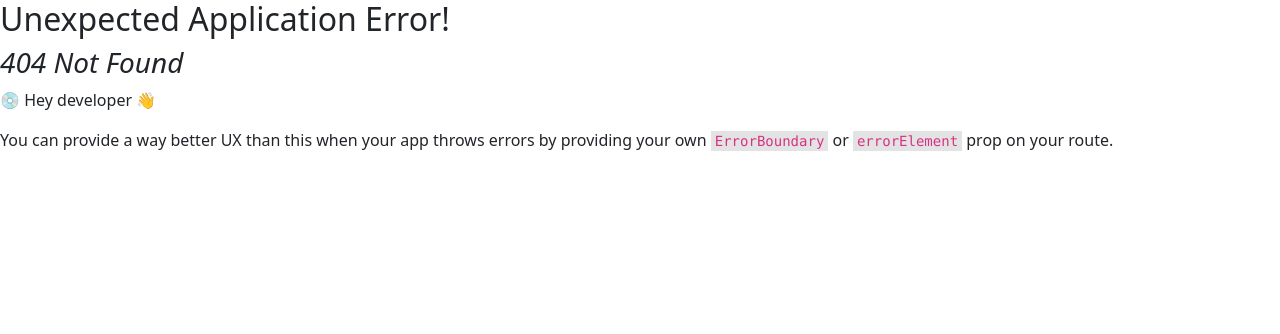
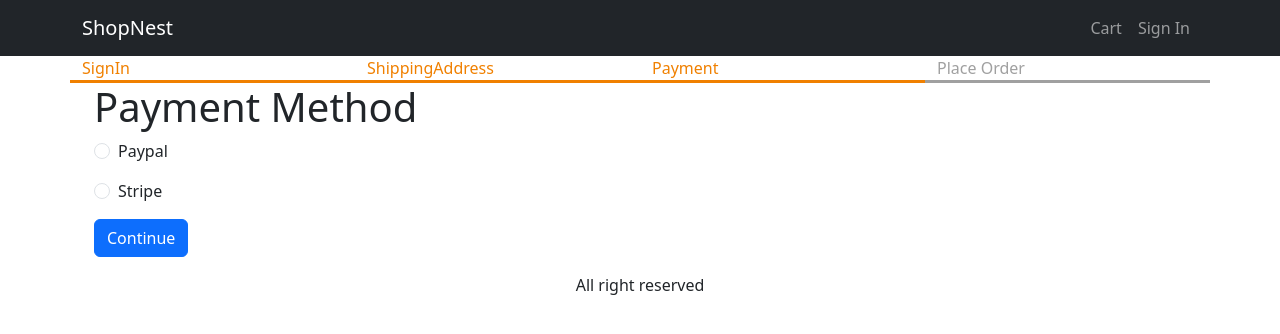
Before and after one commit to Thanisthani/Shop_nest, a React (Vite) app in the folder frontend/: page /paymentMethod in a window 1280 px wide. Before the commit this address had no page. Shown: the top 334 px of the page. Built offline with nearby package versions, Linux system fonts and the light colour scheme; no server answers.

Commit message:
Build payment methoda page

```diff
--- a/frontend/src/features/cart/cartSlice.tsx
+++ b/frontend/src/features/cart/cartSlice.tsx
@@ -12,7 +12,9 @@
   itemsPrice: 0,
   totalPrice: 0,
   taxPrice: 0,
-  paymentMethod: '',
+  paymentMethod: localStorage.getItem('PaymentMethod')
+    ? JSON.stringify(localStorage.getItem('PaymentMethod'))
+    : '',
 }
 
 export const cartSlice = createSlice({
@@ -78,9 +80,19 @@
         console.log('Add shipping address error', error)
       }
     },
+    addPaymentMethod: (state, action) => {
+      try {
+        const method = action.payload
+        localStorage.setItem('PaymentMethod', JSON.stringify(method))
+        return { ...state, paymentMethod: method }
+      } catch (error) {
+        console.log('Add payment method error', error)
+      }
+    },
   },
 })
 
-export const { addCart, deleteCart, addShippingAddress } = cartSlice.actions
+export const { addCart, deleteCart, addShippingAddress, addPaymentMethod } =
+  cartSlice.actions
 
 export default cartSlice.reducer
--- a/frontend/src/main.tsx
+++ b/frontend/src/main.tsx
@@ -19,6 +19,7 @@
 import SignInPage from './pages/SignInPage.tsx'
 import RegisterPage from './pages/RegisterPage.tsx'
 import ShippingAddressPage from './pages/ShippingAddressPage.tsx'
+import PaymentMethodPage from './pages/PaymentMethodPage.tsx'
 
 const router = createBrowserRouter(
   createRoutesFromElements(
@@ -29,6 +30,7 @@
       <Route path="/signin" element={<SignInPage />} />
       <Route path="/signup" element={<RegisterPage />} />
       <Route path="/shippingAddress" element={<ShippingAddressPage />} />
+      <Route path="/paymentMethod" element={<PaymentMethodPage />} />
     </Route>
   )
 )
--- /dev/null
+++ b/frontend/src/pages/PaymentMethodPage.tsx
@@ -0,0 +1,70 @@
+import React, { Dispatch, useEffect, useState } from 'react'
+import { useDispatch, useSelector } from 'react-redux'
+import { useNavigate } from 'react-router-dom'
+import { addPaymentMethod } from '../features/cart/cartSlice'
+import { Helmet } from 'react-helmet-async'
+import CheckOutSteps from '../components/CheckOutSteps'
+import { Button, Form } from 'react-bootstrap'
+
+const PaymentMethodPage = () => {
+  const cartItems = useSelector((state: any) => state.cart)
+
+  const dispatch: Dispatch = useDispatch()
+
+  const navigate = useNavigate()
+
+  const [paymentMethod, setPaymentMethod] = useState(
+    cartItems.paymentMethod || ''
+  )
+
+  useEffect(() => {
+    if (!cartItems.shippingAddress) {
+      navigate('/shippingAddress')
+    }
+  }, [cartItems.shippingAddress, navigate])
+
+  const submitHandler = async (e: React.SyntheticEvent) => {
+    e.preventDefault()
+    await dispatch(addPaymentMethod(paymentMethod))
+    await navigate('/')
+  }
+  return (
+    <div>
+      <Helmet>
+        <title>Payment Method</title>
+      </Helmet>
+      <CheckOutSteps step1 step2 step3 />
+      <div className="container samll-container">
+        <h1>Payment Method</h1>
+        <Form onSubmit={submitHandler}>
+          <div className="mb-3">
+            <Form.Check
+              type="radio"
+              id="Paypal"
+              label="Paypal"
+              value="Paypal"
+              checked={paymentMethod == 'Paypal'}
+              onChange={(e) => setPaymentMethod(e.target.value)}
+            />
+          </div>
+          <div className="mb-3">
+            <Form.Check
+              type="radio"
+              id="Stripe"
+              label="Stripe"
+              value="Stripe"
+              checked={paymentMethod == 'Stripe'}
+              onChange={(e) => setPaymentMethod(e.target.value)}
+            />
+          </div>
+
+          <div className="mb-3">
+            <Button type="submit">Continue</Button>
+          </div>
+        </Form>
+      </div>
+    </div>
+  )
+}
+
+export default PaymentMethodPage
--- a/frontend/src/pages/ShippingAddressPage.tsx
+++ b/frontend/src/pages/ShippingAddressPage.tsx
@@ -42,7 +42,7 @@
     await distpatch(
       addShippingAddress({ fullName, address, city, country, postalCode })
     )
-    navigate('/')
+    navigate('/paymentMethod')
   }
 
   return (
```
